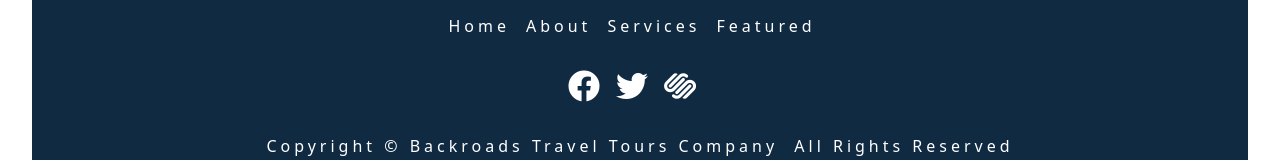
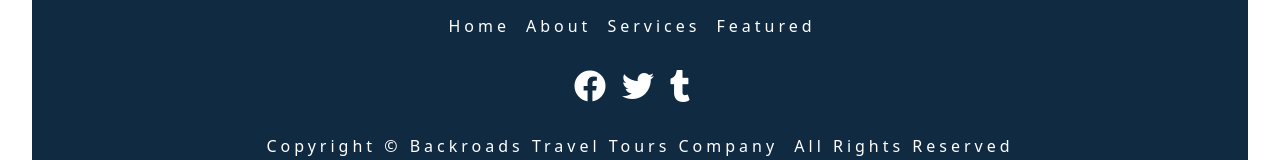
Before and after one commit to 13luecloud/udemy-react-backroads-app, a React (Vite) app: page / in a window 1280 px wide. Shown: the part 3333-3493 px from the top of the page. Built offline with nearby package versions, Linux system fonts and the light colour scheme.

Commit message:
Minor updated Footer component

```diff
--- a/src/components/Footer.jsx
+++ b/src/components/Footer.jsx
@@ -18,7 +18,7 @@ const Footer = () => {
 
             <ul class="footer-icons">
                 <li>
-                <a href="https://www.twitter.com" target="_blank" class="footer-icon"
+                <a href="https://www.facebook.com" target="_blank" class="footer-icon"
                     ><i class="fab fa-facebook" />
                 </a>
                 </li>
@@ -28,8 +28,8 @@ const Footer = () => {
                 </a>
                 </li>
                 <li>
-                <a href="https://www.twitter.com" target="_blank" class="footer-icon"
-                    ><i class="fab fa-squarespace" />
+                <a href="https://www.tumblr.com" target="_blank" class="footer-icon"
+                    ><i class="fab fa-tumblr" />
                 </a>
                 </li>
             </ul>
```
